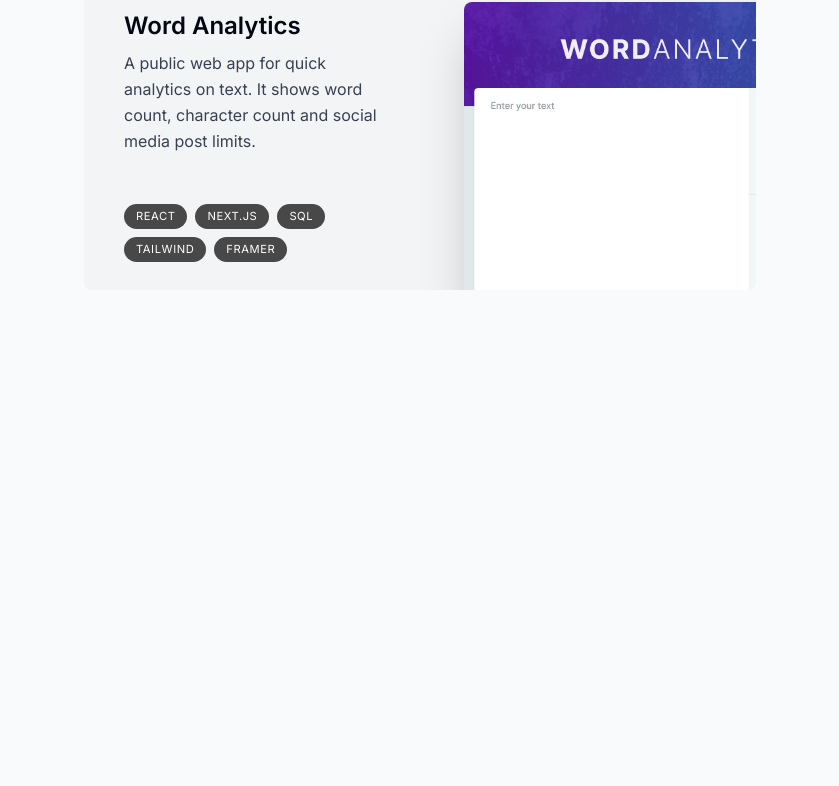
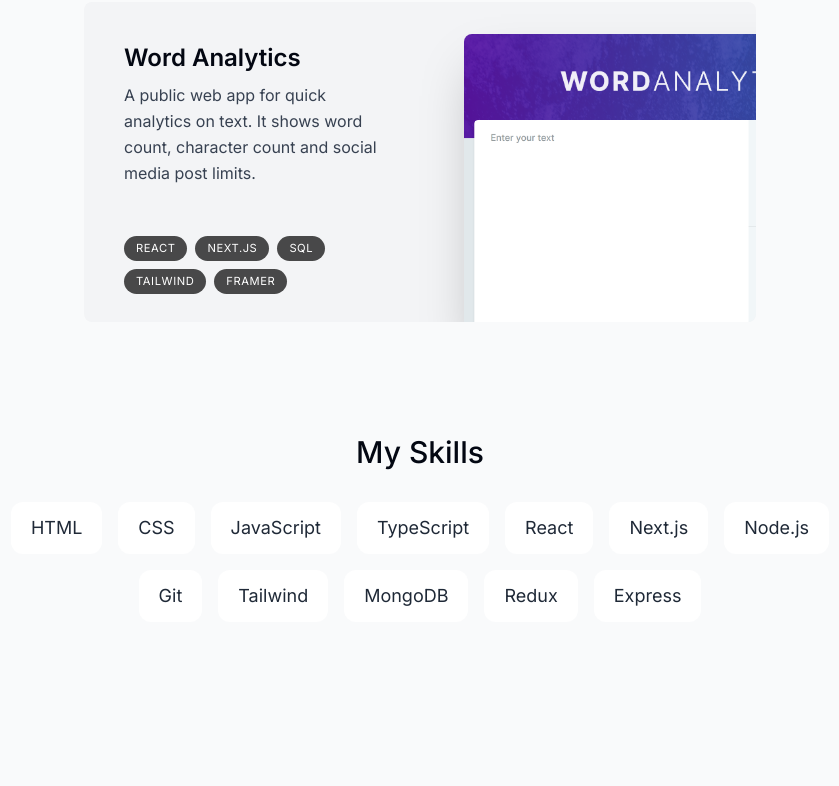
Before and after one commit to noman318/portfolio-new, a Next.js app: page / in a window 1280 px wide. Shown: the part 1996-2782 px from the top of the page, without its empty margins (220-1059 px from the left). Before the commit the page ends 2478 px from the top, so only its background shows below. Built offline with nearby package versions, Linux system fonts and the light colour scheme.

Commit message:
Skills section added

```diff
--- a/app/layout.tsx
+++ b/app/layout.tsx
@@ -18,10 +18,10 @@ export default function RootLayout({
   return (
     <html lang="en" className="!scroll-smooth">
       <body
-        className={`${inter.className} bg-gray-50 text-gray-950 relative pt-28 sm:36`}
+        className={`${inter.className} bg-gray-50 text-gray-950 relative pt-28 sm:pt-36`}
       >
         <div className="bg-[#fbe2e3] absolute top-[-6rem] -z-10 right-[11rem] h-[31.25rem] w-[31.25rem] rounded-full blur-[10rem] sm:w-[68.75rem]"></div>
-        <div className="bg-[#dbd7fb] absolute top-[-1rem] -z-10 left-[-35rem] h-[31.25rem] w-[50rem] rounded-full blur-[10rem] sm:w-[68.75rem] md:left-[-33rem] lg:left-[-28rem] xl:left-[-15rem] 2xl:left-[-5rem] "></div>
+        <div className="bg-[#dbd7fb] absolute top-[-1rem] -z-10 left-[-35rem] h-[31.25rem] w-[50rem] rounded-full blur-[10rem] sm:w-[68.75rem] md:left-[-33rem] lg:left-[-28rem] xl:left-[-15rem] 2xl:left-[-5rem]"></div>
         <ActiveSectionContextProvider>
           <Header />
           {children}
--- a/app/page.tsx
+++ b/app/page.tsx
@@ -1,7 +1,9 @@
 import About from "@/components/About";
+import Experience from "@/components/Experience";
 import Intro from "@/components/Intro";
 import Projects from "@/components/Projects";
 import SectionDivider from "@/components/SectionDivider";
+import Skills from "@/components/Skills";
 
 export default function Home() {
   return (
@@ -10,6 +12,8 @@ export default function Home() {
       <SectionDivider />
       <About />
       <Projects />
+      <Skills />
+      <Experience />
     </main>
   );
 }
--- /dev/null
+++ b/components/Experience.tsx
@@ -0,0 +1,53 @@
+"use client";
+
+import React from "react";
+
+import {
+  VerticalTimeline,
+  VerticalTimelineElement,
+} from "react-vertical-timeline-component";
+import "react-vertical-timeline-component/style.min.css";
+import { experiencesData } from "@/lib/data";
+import { useSectionInView } from "@/hooks/hooks";
+import SectionHeading from "./SectionHeading";
+
+export default function Experience() {
+  const { ref } = useSectionInView("Experience");
+
+  return (
+    <section id="experience" ref={ref} className="scroll-mt-28 mb-28 sm:mb-40">
+      <SectionHeading>My experience</SectionHeading>
+      <VerticalTimeline>
+        {experiencesData.map((item, index) => (
+          <React.Fragment key={index}>
+            <VerticalTimelineElement
+              contentStyle={{
+                boxShadow: "none",
+                border: "1px solid rgba(0, 0, 0, 0.05)",
+                textAlign: "left",
+                padding: "1.3rem 2rem",
+              }}
+              visible={true}
+              contentArrowStyle={{
+                borderRight: "0.4rem solid #9ca3af",
+              }}
+              date={item.date}
+              icon={item.icon}
+              //   iconStyle={{
+              //     background:
+              //       theme === "light" ? "white" : "rgba(255, 255, 255, 0.15)",
+              //     fontSize: "1.5rem",
+              //   }}
+            >
+              <h3 className="font-semibold capitalize">{item.title}</h3>
+              <p className="font-normal !mt-0">{item.location}</p>
+              <p className="!mt-1 !font-normal text-gray-700">
+                {item.description}
+              </p>
+            </VerticalTimelineElement>
+          </React.Fragment>
+        ))}
+      </VerticalTimeline>
+    </section>
+  );
+}
--- a/components/Header.tsx
+++ b/components/Header.tsx
@@ -17,7 +17,7 @@ const Header = () => {
   return (
     <header className="z-[999] relative">
       <motion.div
-        className="fixed top-0 left-1/2 h-[4.5rem] w-full rounded-none border border-white border-opacity-40 bg-white bg-opacity-80 shadow-lg shadow-black/[0.3] backdrop-blur-[0.5rem] sm:top-6 sm:h-[3.25rem] sm:w-[36rem] sm:rounded-full"
+        className="fixed top-0 left-1/2 h-[4.5rem] w-full rounded-none border border-white border-opacity-40 bg-white bg-opacity-80 shadow-lg shadow-black/[0.03] backdrop-blur-[0.5rem] sm:top-6 sm:h-[3.25rem] sm:w-[36rem] sm:rounded-full"
         initial={{ y: -100, x: "-50%", opacity: 0 }}
         animate={{ y: 0, x: "-50%", opacity: 1 }}
       ></motion.div>
--- a/components/Projects.tsx
+++ b/components/Projects.tsx
@@ -9,7 +9,7 @@ const Projects = () => {
   const { ref } = useSectionInView("Projects", 0.5);
 
   return (
-    <section className="mb-[12rem] scroll-mt-28" id="projects" ref={ref}>
+    <section className="mb-28 scroll-mt-28" id="projects" ref={ref}>
       <SectionHeading>My Projects</SectionHeading>
       <div>
         {projectsData?.map((project, index) => (
--- /dev/null
+++ b/components/Skills.tsx
@@ -0,0 +1,51 @@
+"use client";
+import React from "react";
+import SectionHeading from "./SectionHeading";
+import { animate, motion } from "framer-motion";
+import { skillsData } from "@/lib/data";
+import { useSectionInView } from "@/hooks/hooks";
+
+const Skills = () => {
+  const { ref } = useSectionInView("Skills");
+
+  const fadeInAnimationVariants = {
+    initial: {
+      opacity: 0,
+      y: 100,
+    },
+    animate: (index: number) => ({
+      opacity: 1,
+      y: 0,
+      transition: {
+        delay: 0.05 * index,
+      },
+    }),
+  };
+
+  return (
+    <section
+      ref={ref}
+      id="skills"
+      className="mb-28 scroll-mt-28 max-w-[53rem] text-center sm:mb-40"
+    >
+      <SectionHeading>My Skills</SectionHeading>
+      <ul className="flex flex-wrap justify-center gap-4 text-lg text-gray-800">
+        {skillsData?.map((skill, index) => (
+          <motion.li
+            key={index}
+            className="bg-white border-black/[0.1] rounded-xl px-5 py-3"
+            variants={fadeInAnimationVariants}
+            initial="initial"
+            whileInView={"animate"}
+            viewport={{ once: true }}
+            custom={index}
+          >
+            {skill}
+          </motion.li>
+        ))}
+      </ul>
+    </section>
+  );
+};
+
+export default Skills;
--- a/lib/data.ts
+++ b/lib/data.ts
@@ -46,7 +46,7 @@ export const experiencesData = [
     title: "Full-Stack Developer",
     location: "Mumbai, MH",
     description:
-      "I'm now a full-stack developer working as a Software Developer at NeoSoft. My stack includes React, Next.js, TypeScript, Tailwind, MOngoose and MongoDB. I'm open to full-time opportunities.",
+      "I'm now a full-stack developer working as a Software Developer at NeoSoft. My stack includes React, Next.js, TypeScript, Tailwind, Mongoose and MongoDB. I'm open to full-time opportunities.",
     icon: React.createElement(FaReact),
     date: "2022 - present",
   },
--- a/package.json
+++ b/package.json
@@ -23,7 +23,11 @@
     "react-dom": "18.2.0",
     "react-icons": "^4.12.0",
     "react-intersection-observer": "^9.5.3",
+    "react-vertical-timeline-component": "^3.6.0",
     "tailwindcss": "3.3.6",
     "typescript": "5.3.2"
+  },
+  "devDependencies": {
+    "@types/react-vertical-timeline-component": "^3.3.6"
   }
 }
```
Also changed, not shown: 1 other file (tests, documents, lock files or other folders).
